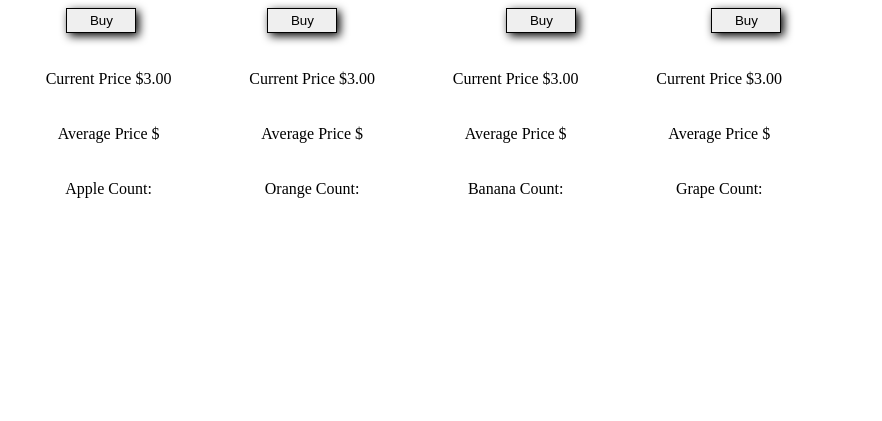
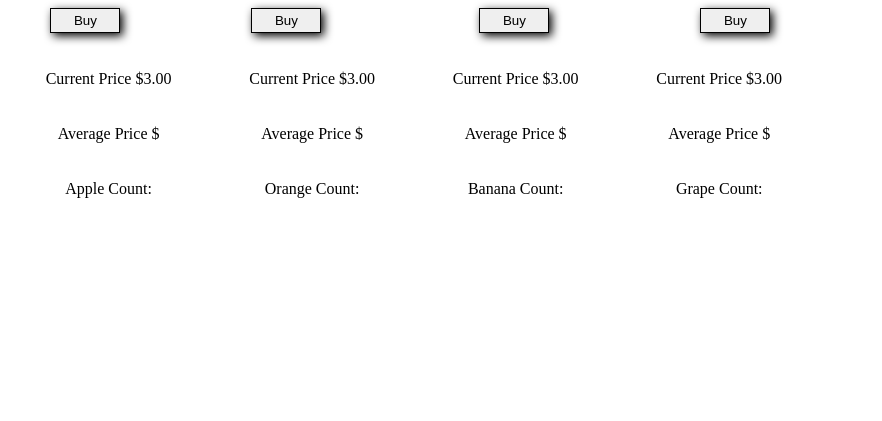
Before and after one commit to ASBausch/prime_group_jq_01-vanilla, a plain HTML site: page index.html in a window 1280 px wide. Shown: the part 379-800 px from the top of the page, without its empty margins (203-1085 px from the left). Drawn offline with Linux system fonts and the light colour scheme.

Commit message:
tweaked centering or lack thereof

```diff
--- a/stylesheet.css
+++ b/stylesheet.css
@@ -15,7 +15,7 @@ p {
 
 button {
 	display: inline-block;
-	margin: 20px 30px 0px 101px;
+	margin: 20px 57px 0px 90px;
 	border: 1px solid;
 	width:70px;
 	height:25px;
```
